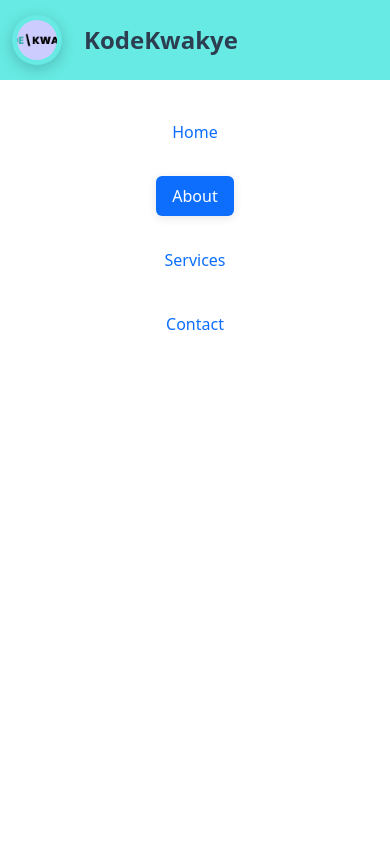
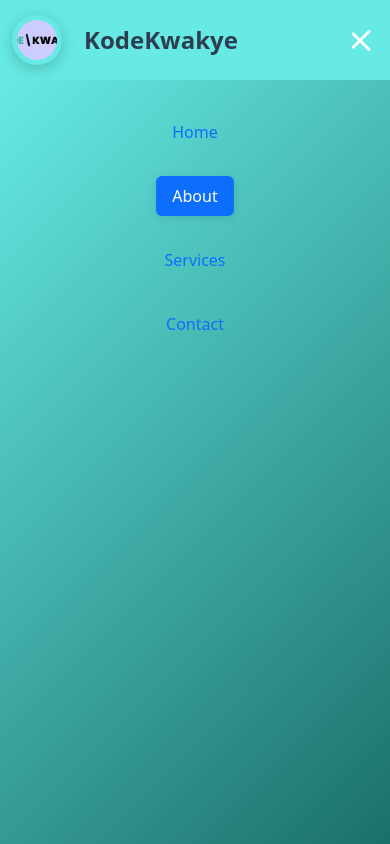
Before and after one commit to Joshtech-netizen/Personal_portfolio_site, a plain HTML site: page about.html in a window 390 px wide. Both pictures are taken after a click on the element 363 px from the left and 40 px from the top of the page. Shown: the top 844 px of the page. Drawn offline with nearby package versions, Linux system fonts and the light colour scheme.

Commit message:
Make the hamburger menu toggle visible

```diff
--- a/css/about.css
+++ b/css/about.css
@@ -216,20 +216,32 @@ img {
 .menu-toggle {
   display: none;
   flex-direction: column;
-  justify-content: space-between;
-  width: 30px;
-  height: 21px;
   cursor: pointer;
+  padding: 5px;
 }
 
 .menu-toggle span {
-  display: block;
+  width: 25px;
   height: 3px;
-  width: 100%;
-  background-color: var(--secondary-color);
+  background: white;
+  background: -var(--white, white);
+  margin: 3px 0;
+  transition: var(--transition);
   border-radius: 3px;
-  transition: var(--transition);
 }
+
+.menu-toggle.active span:nth-child(1) {
+  transform: rotate(-45deg) translate(-5px, 6px);
+}
+
+.menu-toggle.active span:nth-child(2) {
+  opacity: 0;
+}
+
+.menu-toggle.active span:nth-child(3) {
+  transform: rotate(45deg) translate(-5px, -6px);
+}
+
 
 /* About Section */
 .about-section {
@@ -366,7 +378,7 @@ img {
     left: -100%;
     width: 100%;
     height: calc(100vh - 80px);
-    background-color: var(--white);
+    background: linear-gradient(135deg, var(--primary-color) 0%, var(--primary-dark) 100%);
     flex-direction: column;
     align-items: center;
     padding: 2rem 0;
@@ -381,19 +393,6 @@ img {
   .menu-toggle {
     display: flex;
   }
-
-  .menu-toggle.active span:nth-child(1) {
-    transform: translateY(9px) rotate(45deg);
-  }
-
-  .menu-toggle.active span:nth-child(2) {
-    opacity: 0;
-  }
-
-  .menu-toggle.active span:nth-child(3) {
-    transform: translateY(-9px) rotate(-45deg);
-  }
-}
 
 @media (max-width: 768px) {
   .about-section .row {
@@ -423,3 +422,4 @@ img {
     font-size: 1.1rem;
   }
 }
+}
```
